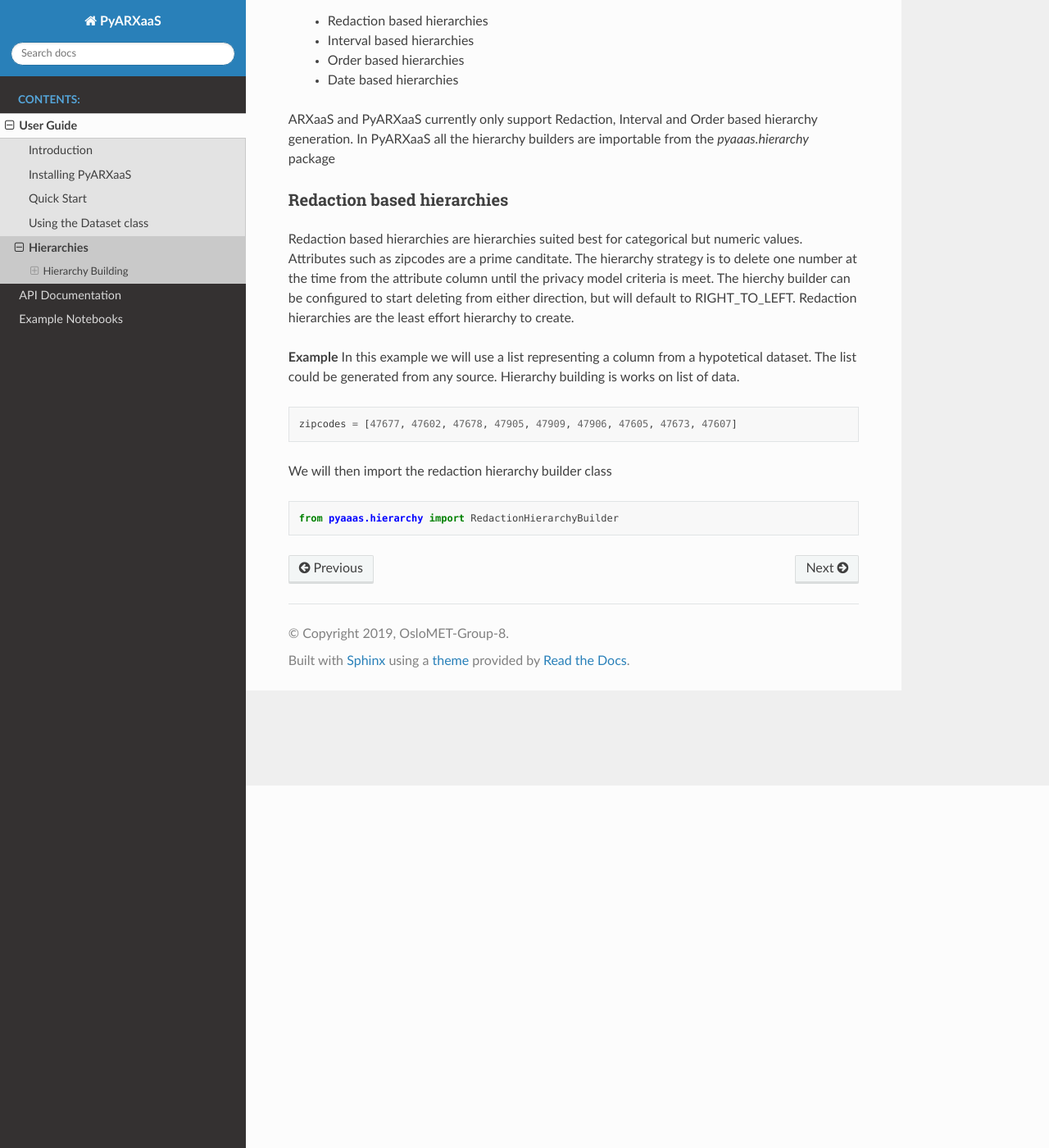
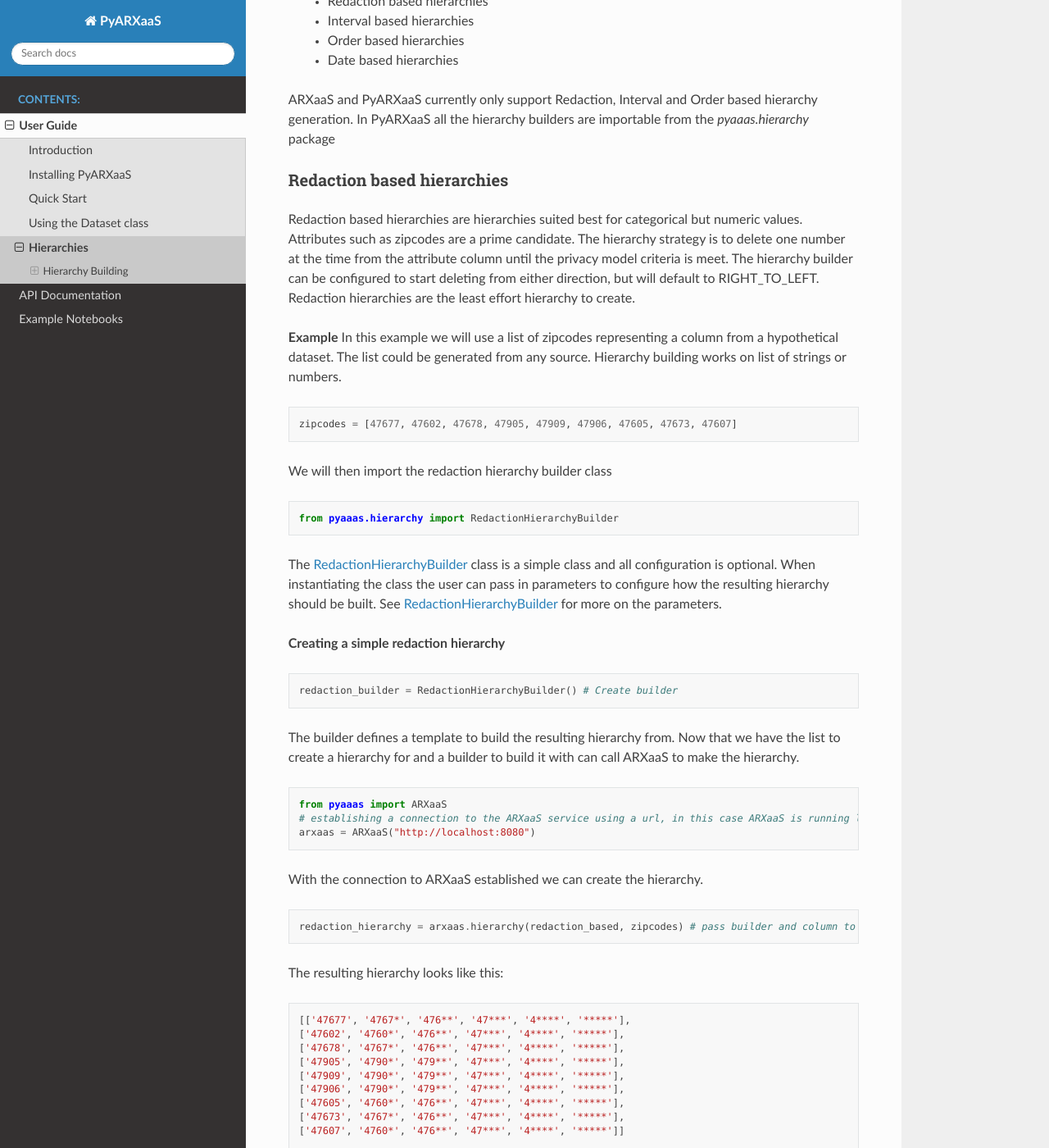
Before and after one commit to navikt/pyarxaas, a Sphinx documentation site: the page built from docs/user-guide/creating-and-using-hierarchies.rst, in a window 1280 px wide and 1400 px high, scrolled down 442 px. Shown: the whole window at 82% size. Built offline with Sphinx 7.4.7 and the Read the Docs theme 2.0.0, drawn with Linux system fonts in a browser that asks for light colours; formulas are drawn with MathJax 3; some of the changed text lies outside the part shown.

Commit message:
Add documentation for the different builders

```diff
--- a/docs/user-guide/creating-and-using-hierarchies.rst
+++ b/docs/user-guide/creating-and-using-hierarchies.rst
@@ -6,8 +6,7 @@
 
 After creating a :ref:`dataset` from some data source you can set hierarchies ARXaaS will to use when attempting to anonymize
 the Dataset. ARXaaS currently only support value generalization hierarchies. Read more about different transformation
-models in `ARX documentation: <https://arx.deidentifier.org/overview/transformation-models/ >`_.
-
+models in `ARX documentation <https://arx.deidentifier.org/overview/transformation-models>`_.
 
 Hierarchy Building
 ------------------
@@ -28,16 +27,158 @@
 Redaction based hierarchies
 ----------------------------
 Redaction based hierarchies are hierarchies suited best for categorical but numeric values.
-Attributes such as zipcodes are a prime canditate. The hierarchy strategy is to delete one number at the time from the
-attribute column until the privacy model criteria is meet. The hierchy builder can be configured to start deleting from
+Attributes such as zipcodes are a prime candidate. The hierarchy strategy is to delete one number at the time from the
+attribute column until the privacy model criteria is meet. The hierarchy builder can be configured to start deleting from
 either direction, but will default to RIGHT_TO_LEFT. Redaction hierarchies are the least effort hierarchy to create.
 
 **Example**
-In this example we will use a list representing a column from a hypotetical dataset. The list could be generated from any source.
-Hierarchy building is works on list of data. ::
+In this example we will use a list of zipcodes representing a column from a hypothetical dataset. The list could be generated from any source.
+Hierarchy building works on list of strings or numbers. ::
 
     zipcodes = [47677, 47602, 47678, 47905, 47909, 47906, 47605, 47673, 47607]
 
 We will then import the redaction hierarchy builder class ::
 
     from pyaaas.hierarchy import RedactionHierarchyBuilder
+
+The :ref:`redaction_hierarchy_builder` class is a simple class and all configuration is optional. When instantiating the
+class the user can pass in parameters to configure how the resulting hierarchy should be built. See :ref:`redaction_hierarchy_builder` for more on the parameters.
+
+**Creating a simple redaction hierarchy** ::
+
+    redaction_builder = RedactionHierarchyBuilder() # Create builder
+
+The builder defines a template to build the resulting hierarchy from. Now that we have the list to create a hierarchy for
+and a builder to build it with can call ARXaaS to make the hierarchy. ::
+
+    from pyaaas import ARXaaS
+    # establishing a connection to the ARXaaS service using a url, in this case ARXaaS is running locally on port 8080
+    arxaas = ARXaaS("http://localhost:8080")
+
+With the connection to ARXaaS established we can create the hierarchy. ::
+
+    redaction_hierarchy = arxaas.hierarchy(redaction_based, zipcodes) # pass builder and column to arxaas
+
+The resulting hierarchy looks like this: ::
+
+    [['47677', '4767*', '476**', '47***', '4****', '*****'],
+    ['47602', '4760*', '476**', '47***', '4****', '*****'],
+    ['47678', '4767*', '476**', '47***', '4****', '*****'],
+    ['47905', '4790*', '479**', '47***', '4****', '*****'],
+    ['47909', '4790*', '479**', '47***', '4****', '*****'],
+    ['47906', '4790*', '479**', '47***', '4****', '*****'],
+    ['47605', '4760*', '476**', '47***', '4****', '*****'],
+    ['47673', '4767*', '476**', '47***', '4****', '*****'],
+    ['47607', '4760*', '476**', '47***', '4****', '*****']]
+
+---------------------------
+Interval based hierarchies
+---------------------------
+Interval based hierarchies are well suited for continuous numeric values. Attributes such as age, income or credit score
+are typical generalized with a interval hierarchy. The Interval hierarchy builder requires the user to specify intervals
+in which to generalize values in the attribute into. Optionally these intervals can be labeled. In addition intervals
+can be grouped upwards using levels and groups to create a deeper hierarchy.
+
+**Example**
+In this example we will use a list of ages representing a column from a hypothetical dataset. ::
+
+    ages = [29, 22, 27, 43, 52, 47, 30, 36, 32]
+
+We import the :ref:`interval_hierarchy_builder` class from the hierarchy package. ::
+
+    from pyaaas.hierarchy import IntervalHierarchyBuilder
+
+Then we instantiate the builder. :ref:`interval_hierarchy_builder` takes no constructor arguments. ::
+
+    interval_based = IntervalHierarchyBuilder()
+
+Add intervals to the builder. The intervals must be continuous(without gaps) ::
+
+    interval_based.add_interval(0,18, "child")
+    interval_based.add_interval(18,30, "young-adult")
+    interval_based.add_interval(30,60, "adult")
+    interval_based.add_interval(60,120, "old")
+
+(Optionally) Add groupings. Groupings are added to a specific level and are order based according to the interval order. ::
+
+    interval_based.level(0)\
+        .add_group(2, "young")\
+        .add_group(2, "adult")
+
+Call the ARXaaS service to create the hierarchy ::
+
+    interval_hierarchy = arxaas.hierarchy(interval_based, ages)
+
+The hierarchy looks like this: ::
+
+    [['29', 'young-adult', 'young', '*'],
+     ['22', 'young-adult', 'young', '*'],
+     ['27', 'young-adult', 'young', '*'],
+     ['43', 'adult', 'adult', '*'],
+     ['52', 'adult', 'adult', '*'],
+     ['47', 'adult', 'adult', '*'],
+     ['30', 'adult', 'adult', '*'],
+     ['36', 'adult', 'adult', '*'],
+     ['32', 'adult', 'adult', '*']]
+
+----------------------
+Order based hierarchy
+----------------------
+:ref:`order_hierarchy_builder` are suited for categorical attributes. Attributes such as country, education level and
+employment status.
+
+Order bases hierarchies are built using groupings with optional labeling. This means that grouping is completed on the
+list of values as it is. This means the list has to be sorted according to some ordering before a hierarchy can be made.
+On the positive side. Order based hierarchies are usually very reusable depending on the domain.
+
+In this example we will use a column of diseases. ::
+
+    diseases = ['bronchitis',
+                'flu',
+                'gastric ulcer',
+                'gastritis',
+                'pneumonia',
+                'stomach cancer']
+
+In this case we will sort the diseases according to the disease location; *lung-disease* or *stomach-disease*. But this
+sorting can be as sophistical as the user wants. ::
+
+    unique_diseases[2], unique_diseases[4] = unique_diseases[4], unique_diseases[2]
+    unique_diseases
+
+    #['bronchitis',
+    # 'flu',
+    # 'pneumonia',
+    # 'gastritis',
+    # 'gastric ulcer',
+    # 'stomach cancer']
+
+
+Import :ref:`order_hierarchy_builder` ::
+
+    from pyaaas.hierarchy import OrderHierarchyBuilder
+
+Create instance to use. ::
+
+    order_based = OrderHierarchyBuilder()
+
+Group the values.
+Note that the groups are applied to the values as they are ordered in the list. Adding labels are optional, if labels
+are not set the resulting field will be a concatenation of the values included in the group. ::
+
+    order_based.level(0)\
+        .add_group(3, "lung-related")\
+        .add_group(3, "stomach-related")
+
+Call the ARXaaS service to create the hierarchy ::
+
+    order_hierarchy = arxaas.hierarchy(order_based, diseases)
+
+The resulting hierarchy looks like this: ::
+
+    [['bronchitis', 'lung-related', '*'],
+     ['flu', 'lung-related', '*'],
+     ['pneumonia', 'lung-related', '*'],
+     ['gastritis', 'stomach-related', '*'],
+     ['gastric ulcer', 'stomach-related', '*'],
+     ['stomach cancer', 'stomach-related', '*']]
```
Also changed, not shown: docs/user-guide/quick-start.rst (+8 -9 lines).
